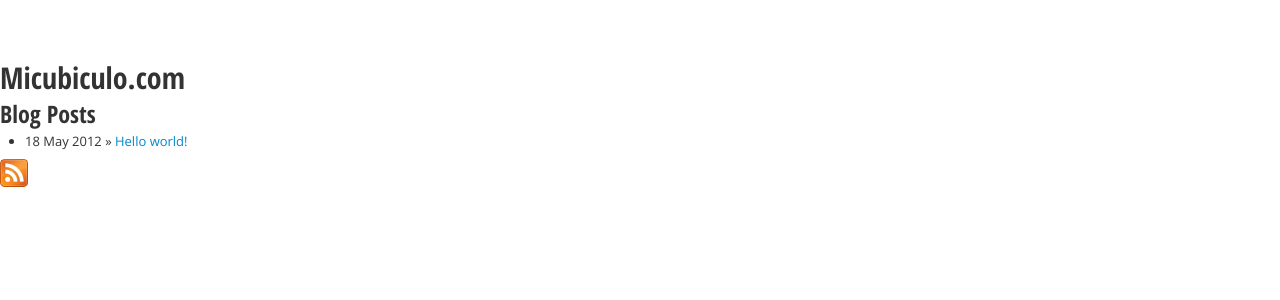
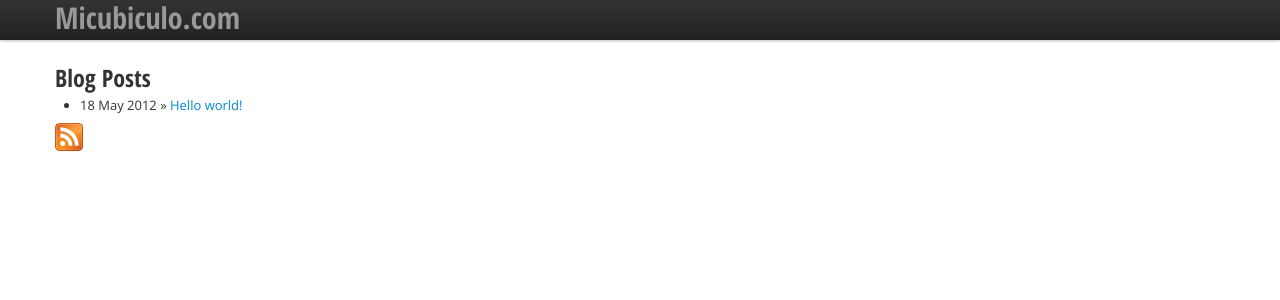
Before and after one commit to rafadc/rafadc.github.com, a Jekyll site: the page built from index.html, in a window 1280 px wide. Shown: the top 300 px of the page. Built offline with Jekyll 4.4.1, drawn with Linux system fonts in a browser that asks for light colours; the list of posts is cut into pages by our own code.

Commit message:
Content was missing in post

```diff
--- a/_layouts/default.html
+++ b/_layouts/default.html
@@ -6,10 +6,17 @@
 </head>
 
 <body>
+  <div class="navbar navbar-fixed-top">
+    <div class="navbar-inner">
+      <div class="container">
+        <h1>Micubiculo.com</h1>
+      </div>
+    </div>
+  </div>
 
-  <h1>Micubiculo.com</h1>
-
-  {{ content }}
+  <div class="container">
+    {{ content }}
+  </div>
 
 </body>
 </html>
--- a/_layouts/post.html
+++ b/_layouts/post.html
@@ -4,4 +4,6 @@
 
 <h2>{{page.title}}</h2>
 
+{{ content }}
+
 {% include disqus.html %}
```
